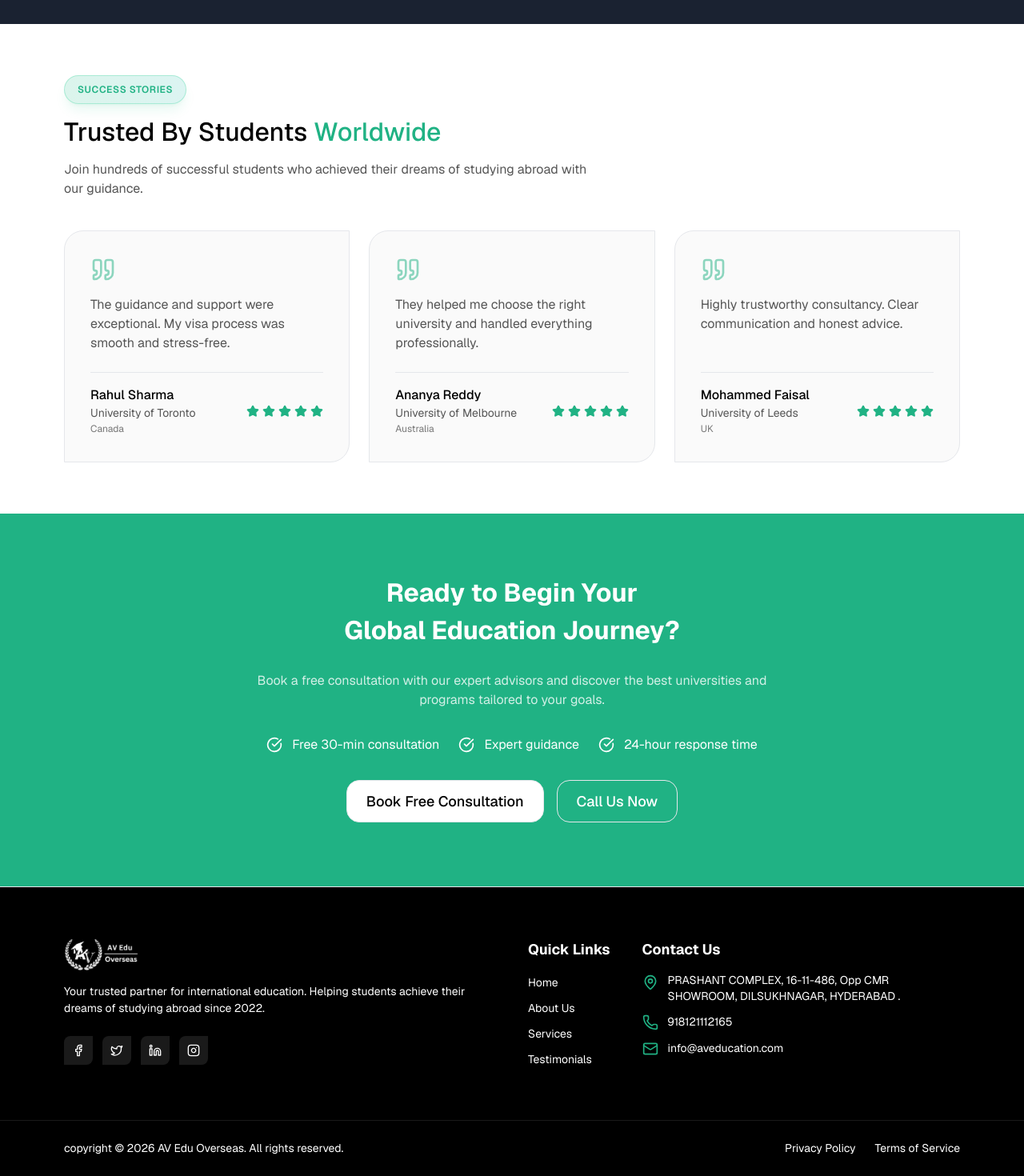
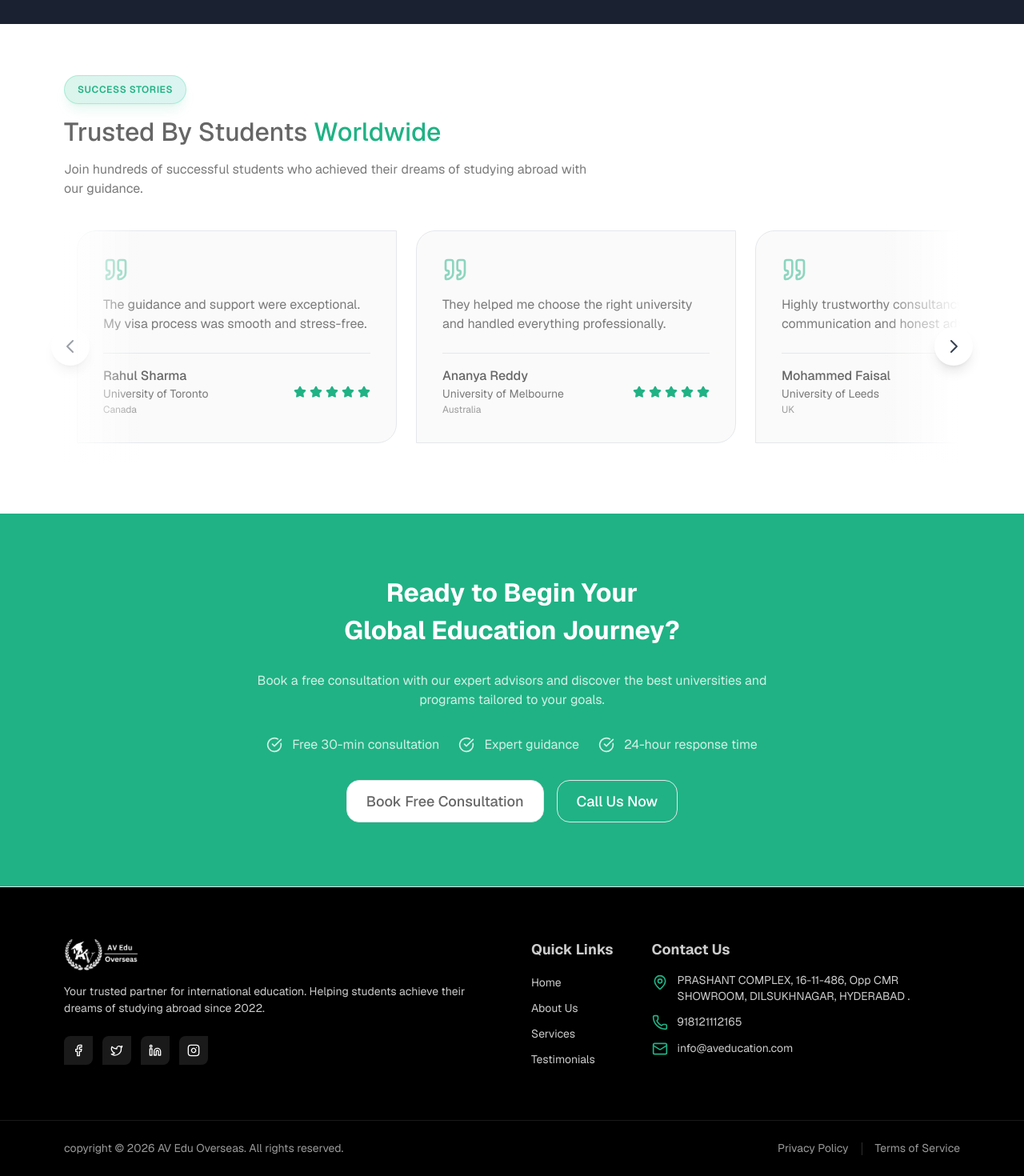
Before and after one commit to chilamsettiajay04/av-edu-overseas-next-website, a Next.js app: page /Testimonials in a window 1280 px wide. Shown: the part 770-2240 px from the top of the page at 80% size. Built offline with nearby package versions, Linux system fonts and the light colour scheme.

Commit message:
AC : Updated testimonials ui

```diff
--- a/app/CTA/page.tsx
+++ b/app/CTA/page.tsx
@@ -1,6 +1,6 @@
 "use client";
 import Button from "../components/Button";
-import { Calendar, CheckCircle, Phone } from "lucide-react";
+import { CheckCircle } from "lucide-react";
 import openWhatsApp from "../utils/whatsapp";
 import makePhoneCall from "../utils/mobile";
 import { siteContent } from "../constants/siteContent";
@@ -28,7 +28,7 @@ export default function CTA() {
           </p>
 
           {/* Benefits List */}
-          <div className="flex flex-col lg:flex-row gap-4 lg:gap-6 w-full max-w-3xl mt-4 items-start justify-start lg:justify-center">
+          <div className="flex flex-col lg:flex-row gap-4 lg:gap-6 w-full max-w-3xl mt-4 items-start justify-start lg:justify-center opacity-80">
             {siteContent.cta.benefits.map((benefit, index) => (
               <div
                 key={index}
--- a/app/Footer/page.tsx
+++ b/app/Footer/page.tsx
@@ -17,7 +17,7 @@ export default function Footer() {
     <footer className="w-full bg-color-background-inverted text-color-text-white border-t border-color-border">
       {/* Main Footer Content */}
       <div className="max-w-content mx-auto px-mobile lg:px-main py-12 lg:py-16">
-        <div className="grid grid-cols-1 lg:grid-cols-2  gap-8 lg:gap-10">
+        <div className="grid grid-cols-1 lg:grid-cols-2  gap-8 lg:gap-12">
           {/* Company Info */}
           <div className="space-y-4" data-testid="footer-company">
             <img
@@ -25,7 +25,7 @@ export default function Footer() {
               alt={siteContent.footer.company.logo.alt}
               className="w-auto h-10 object-contain brightness-0 invert"
             />
-            <p className="text-fontsize-small text-color-text-white/80 leading-lineheight-body">
+            <p className="text-fontsize-small text-color-text-white opacity-80 leading-lineheight-body">
               {siteContent.footer.company.description}
             </p>
             {/* Social Media */}
@@ -68,10 +68,13 @@ export default function Footer() {
             </div>
           </div>
 
-          <div className="flex flex-col md:flex-row gap-8 lg:gap-10">
+          <div className="flex flex-col md:flex-row gap-8 lg:gap-12">
             {/* Quick Links */}
-            <div className="space-y-4 min-w-fit" data-testid="footer-quick-links">
-              <h3 className="text-fontsize-h3 font-fontweight-bold text-color-text-white">
+            <div
+              className="space-y-4 min-w-fit"
+              data-testid="footer-quick-links"
+            >
+              <h3 className="text-fontsize-h3 font-fontweight-bold text-color-text-white opacity-80">
                 {siteContent.footer.quickLinks.title}
               </h3>
               <ul className="space-y-2">
@@ -79,7 +82,7 @@ export default function Footer() {
                   <li key={link.label}>
                     <a
                       href={link.href}
-                      className="text-fontsize-small text-color-text-white/80 hover:text-color-accent transition-colors duration-200"
+                      className="text-fontsize-small text-color-text-white opacity-80 hover:text-color-accent transition-colors duration-200"
                     >
                       {link.label}
                     </a>
@@ -90,7 +93,7 @@ export default function Footer() {
 
             {/* Contact Info */}
             <div className="space-y-4" data-testid="footer-contact">
-              <h3 className="text-fontsize-h3 font-fontweight-bold text-color-text-white">
+              <h3 className="text-fontsize-h3 font-fontweight-bold text-color-text-white opacity-80">
                 {siteContent.footer.contact.title}
               </h3>
               <ul className="space-y-3">
@@ -99,7 +102,7 @@ export default function Footer() {
                   data-testid="contact-address"
                 >
                   <MapPin className="w-5 h-5 flex-shrink-0 mt-0.5 text-color-accent" />
-                  <span className="text-fontsize-small text-color-text-white/80 leading-lineheight-small">
+                  <span className="text-fontsize-small text-color-text-white opacity-80 leading-lineheight-small">
                     {siteContent.contact.address}
                   </span>
                 </li>
@@ -110,7 +113,7 @@ export default function Footer() {
                   <Phone className="w-5 h-5 flex-shrink-0 text-color-accent" />
                   <a
                     href={`tel:${siteContent.contact.mobileNumber}`}
-                    className="text-fontsize-small text-color-text-white/80 hover:text-color-accent transition-colors duration-200"
+                    className="text-fontsize-small text-color-text-white opacity-80 hover:text-color-accent transition-colors duration-200"
                   >
                     {siteContent.contact.mobileNumber}
                   </a>
@@ -122,7 +125,7 @@ export default function Footer() {
                   <Mail className="w-5 h-5 flex-shrink-0 text-color-accent" />
                   <a
                     href={`mailto:${siteContent.contact.email}`}
-                    className="text-fontsize-small text-color-text-white/80 hover:text-color-accent transition-colors duration-200"
+                    className="text-fontsize-small text-color-text-white opacity-80 hover:text-color-accent transition-colors duration-200"
                   >
                     {siteContent.contact.email}
                   </a>
@@ -134,13 +137,13 @@ export default function Footer() {
       </div>
 
       {/* Bottom Bar */}
-      <div className="border-t border-white/10">
+      <div className="border-t border-white/10 text-fontsize-caption">
         <div className="max-w-content mx-auto px-mobile lg:px-main py-6">
-          <div className="flex flex-col md:flex-row items-start justify-between gap-4 text-fontsize-small text-color-text-white/60">
+          <div className="flex flex-col md:flex-row items-start justify-between gap-4 text-fontsize-small text-color-text-white opacity-60">
             <p data-testid="copyright">
               {siteContent.footer.bottomBar.copyright(currentYear)}
             </p>
-            <div className="flex items-center gap-6" data-testid="legal-links">
+            <div className="flex items-center gap-4" data-testid="legal-links">
               <a
                 href={siteContent.footer.bottomBar.privacyPolicy.href}
                 className="hover:text-color-accent transition-colors duration-200"
@@ -148,6 +151,7 @@ export default function Footer() {
               >
                 {siteContent.footer.bottomBar.privacyPolicy.label}
               </a>
+              <div className="h-4 w-px bg-white/30"></div>
               <a
                 href={siteContent.footer.bottomBar.termsOfService.href}
                 className="hover:text-color-accent transition-colors duration-200"
--- a/app/Home/page.tsx
+++ b/app/Home/page.tsx
@@ -56,7 +56,7 @@ const HeroSection = () => {
             />
           </div>
           {/* Trust Indicators */}
-          <div className="flex items-center justify-start  gap-6 lg:gap-10 animate-fade-in-up animation-delay-400">
+          <div className="flex items-center justify-start  gap-6 lg:gap-12 animate-fade-in-up animation-delay-400">
             {siteContent.home.trust.map((item, index) => (
               <div key={index} className="flex items-center">
                 <div className="text-start">
@@ -114,7 +114,7 @@ const HeroSection = () => {
             </div>
 
             {/* Floating Card 2 */}
-            <div className="absolute bottom-20 left-0 bg-white/20 backdrop-blur-xl rounded-2xl p-4 shadow-md animate-float animation-delay-300 ">
+            <div className="absolute bottom-20 left-0 bg-white/20 backdrop-blur-xl rounded-2xl p-4 shadow-md animate-float">
               <div className="flex items-center gap-3">
                 <div className="w-10 h-10 rounded-full bg-gradient-to-br from-color-accent to-color-accent-hover flex items-center justify-center">
                   <Users className="w-5 h-5 text-color-text-white" />
--- a/app/Testimonials/page.tsx
+++ b/app/Testimonials/page.tsx
@@ -1,60 +1,95 @@
+"use client";
+import { useRef, useState, useEffect } from "react";
 import SectionTag from "../components/SectionTag";
 import TestimonialCard from "../components/TestimonialCard";
+import { siteContent } from "../constants/siteContent";
 
 export default function Trust() {
-  const testimonials = [
-    {
-      name: "Rahul Sharma",
-      university: "University of Toronto",
-      country: "Canada",
-      rating: 5,
-      content:
-        "The guidance and support were exceptional. My visa process was smooth and stress-free.",
-    },
-    {
-      name: "Ananya Reddy",
-      university: "University of Melbourne",
-      country: "Australia",
-      rating: 5,
-      content:
-        "They helped me choose the right university and handled everything professionally.",
-    },
-    {
-      name: "Mohammed Faisal",
-      university: "University of Leeds",
-      country: "UK",
-      rating: 5,
-      content:
-        "Highly trustworthy consultancy. Clear communication and honest advice.",
-    },
-  ];
+  const testimonialsData = siteContent.testimonials;
+  const scrollRef = useRef<HTMLDivElement | null>(null);
+  const [showLeftButton, setShowLeftButton] = useState(false);
+  const [showRightButton, setShowRightButton] = useState(true);
+  const [isMobile, setIsMobile] = useState(false);
+
+  // Check if mobile on mount and window resize
+  useEffect(() => {
+    const checkMobile = () => {
+      setIsMobile(window.innerWidth < 768); // md breakpoint
+    };
+
+    checkMobile();
+    window.addEventListener('resize', checkMobile);
+
+    return () => window.removeEventListener('resize', checkMobile);
+  }, []);
+
+  const scroll = (direction: string) => {
+    if (scrollRef.current && !isMobile) {
+      const cardWidth = 350 + 24; // width + gap
+      const scrollAmount = cardWidth;
+      const newScrollLeft = scrollRef.current.scrollLeft +
+        (direction === 'left' ? -scrollAmount : scrollAmount);
+
+      scrollRef.current.scrollTo({
+        left: newScrollLeft,
+        behavior: 'smooth'
+      });
+
+      updateButtonVisibility(newScrollLeft);
+    }
+  };
+
+  const updateButtonVisibility = (scrollLeft: number) => {
+    if (scrollRef.current && !isMobile) {
+      const { scrollWidth, clientWidth } = scrollRef.current;
+      setShowLeftButton(scrollLeft > 10);
+      setShowRightButton(scrollLeft < scrollWidth - clientWidth - 10);
+    }
+  };
+
+  const handleScroll = () => {
+    if (scrollRef.current && !isMobile) {
+      updateButtonVisibility(scrollRef.current.scrollLeft);
+    }
+  };
+
+  // If 3 or fewer testimonials, show as grid, otherwise horizontal scroll on desktop
+  const showAsGrid = !isMobile && testimonialsData.testimonials.length <= 3;
+  const showHorizontalScroll = !isMobile && testimonialsData.testimonials.length > 3;
 
   return (
     <section
       className="flex flex-col min-h-fit w-full px-mobile lg:px-main py-16 items-center justify-center relative overflow-hidden bg-color-background"
       id="testimonials"
     >
-      <div className="max-w-content mx-auto w-full">
+      <div className="max-w-content mx-auto w-full relative">
         {/* Section Header */}
         <div className="mb-8 lg:mb-10 space-y-4">
           <div className="flex">
-            <SectionTag variant="accent" label="Success Stories" />
+            <SectionTag
+              variant="accent"
+              label={testimonialsData.sectionTag}
+            />
           </div>
 
           <h2 className="text-fontsize-h1 font-fontweight-medium text-color-text-primary leading-lineheight-heading">
-            Trusted By Students
-            <span className="text-color-text-accent ml-2">Worldwide</span>
+            {testimonialsData.heading.text}
+            <span className="text-color-text-accent ml-2">
+              {testimonialsData.heading.highlight}
+            </span>
           </h2>
 
           <p className="text-fontsize-body text-color-text-muted leading-lineheight-body max-w-2xl">
-            Join hundreds of successful students who achieved their dreams of
-            studying abroad with our guidance.
+            {testimonialsData.description}
           </p>
         </div>
 
-        {/* Testimonials Grid */}
-        <div className="grid grid-cols-1 md:grid-cols-2 lg:grid-cols-3 gap-6">
-          {testimonials.map((testimonial, index) => (
+        {/* Content Container */}
+        <div className="relative">
+          {/* Mobile: Vertical Scroll */}
+          {isMobile && (
+            <div className="space-y-6 max-h-[600px] overflow-y-auto pb-4 pr-2 scrollbar-thin scrollbar-thumb-gray-300">
+              {testimonialsData.testimonials.map((testimonial, index) => (
                 <TestimonialCard
                   key={index}
                   name={testimonial.name}
@@ -65,6 +100,82 @@ export default function Trust() {
                 />
               ))}
             </div>
+          )}
+
+          {/* Desktop: Grid (3 or fewer cards) */}
+          {showAsGrid && (
+            <div className="grid grid-cols-1 md:grid-cols-2 lg:grid-cols-3 gap-6">
+              {testimonialsData.testimonials.map((testimonial, index) => (
+                <TestimonialCard
+                  key={index}
+                  name={testimonial.name}
+                  university={testimonial.university}
+                  country={testimonial.country}
+                  rating={testimonial.rating}
+                  content={testimonial.content}
+                />
+              ))}
+            </div>
+          )}
+
+          {/* Desktop: Horizontal Scroll (more than 3 cards) */}
+          {showHorizontalScroll && (
+            <div className="relative">
+              {/* Fade Effects */}
+              <div className="pointer-events-none absolute inset-y-0 left-0 w-24 bg-gradient-to-r from-color-background via-color-background/80 to-transparent z-20" />
+              <div className="pointer-events-none absolute inset-y-0 right-0 w-24 bg-gradient-to-l from-color-background via-color-background/80 to-transparent z-20" />
+
+              {/* Navigation Buttons */}
+              <button
+                onClick={() => scroll('left')}
+                className={`absolute left-0 top-1/2 transform -translate-y-1/2 -translate-x-4 z-30 bg-white rounded-full p-3 shadow-lg hover:shadow-xl transition-all duration-300 ${showLeftButton ? 'opacity-100' : 'opacity-50 cursor-not-allowed'
+                  }`}
+                aria-label="Scroll left"
+                disabled={!showLeftButton}
+              >
+                <svg className="w-6 h-6 text-gray-700" fill="none" stroke="currentColor" viewBox="0 0 24 24">
+                  <path strokeLinecap="round" strokeLinejoin="round" strokeWidth={2} d="M15 19l-7-7 7-7" />
+                </svg>
+              </button>
+
+              <button
+                onClick={() => scroll('right')}
+                className={`absolute right-0 top-1/2 transform -translate-y-1/2 translate-x-4 z-30 bg-white rounded-full p-3 shadow-lg hover:shadow-xl transition-all duration-300 ${showRightButton ? 'opacity-100' : 'opacity-50 cursor-not-allowed'
+                  }`}
+                aria-label="Scroll right"
+                disabled={!showRightButton}
+              >
+                <svg className="w-6 h-6 text-gray-700" fill="none" stroke="currentColor" viewBox="0 0 24 24">
+                  <path strokeLinecap="round" strokeLinejoin="round" strokeWidth={2} d="M9 5l7 7-7 7" />
+                </svg>
+              </button>
+
+              {/* Scroll Container */}
+              <div
+                ref={scrollRef}
+                onScroll={handleScroll}
+                className="flex overflow-x-auto pb-6 scroll-smooth scrollbar-thin scrollbar-thumb-gray-300 scrollbar-track-transparent scrollbar-hide"
+              >
+                <div className="flex space-x-6 min-w-min px-4">
+                  {testimonialsData.testimonials.map((testimonial, index) => (
+                    <div
+                      key={index}
+                      className="flex-shrink-0 w-[350px] md:w-[380px] lg:w-[400px]"
+                    >
+                      <TestimonialCard
+                        name={testimonial.name}
+                        university={testimonial.university}
+                        country={testimonial.country}
+                        rating={testimonial.rating}
+                        content={testimonial.content}
+                      />
+                    </div>
+                  ))}
+                </div>
+              </div>
+            </div>
+          )}
+        </div>
       </div>
     </section>
   );
--- a/app/components/TestimonialCard.tsx
+++ b/app/components/TestimonialCard.tsx
@@ -1,6 +1,4 @@
 import { Quote, Star } from "lucide-react";
-import { siteContent } from "../constants/siteContent";
-
 interface TestimonialCardProps {
   name: string;
   university: string;
@@ -35,8 +33,7 @@ export default function TestimonialCard({
 
       {/* Testimonial Text */}
       <p className="text-fontsize-body text-color-text-muted leading-lineheight-body mb-6 flex-grow">
-        {content ??
-          siteContent.testimonials.defaultContent}
+        {content}
       </p>
 
       {/* Student Info */}
--- a/app/constants/siteContent.ts
+++ b/app/constants/siteContent.ts
@@ -65,6 +65,7 @@ export const siteContent = {
         },
     },
     seo: {
+        metadataBase: new URL("https://www.aveduoverseas.com"),
         title: "AV Edu Overseas – International Education & Visa Guidance",
         description:
             "AV Edu Overseas offers expert guidance for studying abroad, including international education programs, student visa assistance, and personalized support for your overseas education journey.",
@@ -99,10 +100,6 @@ export const siteContent = {
                 "Expert study abroad guidance, visa support, and international education consulting.",
             images: ["/og-image.png"],
         },
-    },
-    testimonials: {
-        defaultContent:
-            "Student feedback about their experience with the consultancy service.",
     },
     about: {
         images: [
@@ -298,4 +295,56 @@ export const siteContent = {
             },
         ],
     },
+    testimonials: {
+        sectionTag: "Success Stories",
+        heading: {
+            text: "Trusted By Students",
+            highlight: "Worldwide",
+        },
+        description: "Join hundreds of successful students who achieved their dreams of studying abroad with our guidance.",
+        testimonials: [
+            {
+                name: "Rahul Sharma",
+                university: "University of Toronto",
+                country: "Canada",
+                rating: 5,
+                content: "The guidance and support were exceptional. My visa process was smooth and stress-free.",
+            },
+            {
+                name: "Ananya Reddy",
+                university: "University of Melbourne",
+                country: "Australia",
+                rating: 5,
+                content: "They helped me choose the right university and handled everything professionally.",
+            },
+            {
+                name: "Mohammed Faisal",
+                university: "University of Leeds",
+                country: "UK",
+                rating: 5,
+                content: "Highly trustworthy consultancy. Clear communication and honest advice.",
+            },
+            {
+                name: "Rahul Sharma",
+                university: "University of Toronto",
+                country: "Canada",
+                rating: 5,
+                content: "The guidance and support were exceptional. My visa process was smooth and stress-free.",
+            },
+            {
+                name: "Ananya Reddy",
+                university: "University of Melbourne",
+                country: "Australia",
+                rating: 5,
+                content: "They helped me choose the right university and handled everything professionally.",
+            },
+            {
+                name: "Mohammed Faisal",
+                university: "University of Leeds",
+                country: "UK",
+                rating: 5,
+                content: "Highly trustworthy consultancy. Clear communication and honest advice.",
+            },
+        ],
+    },
 };
--- a/app/layout.tsx
+++ b/app/layout.tsx
@@ -21,6 +21,7 @@ const geistMono = Geist_Mono({
 /* ---------------- METADATA ---------------- */
 
 export const metadata: Metadata = {
+  metadataBase: siteContent.seo.metadataBase,
   title: siteContent.seo.title,
   description: siteContent.seo.description,
   keywords: siteContent.seo.keywords,
--- a/app/styles/globals.css
+++ b/app/styles/globals.css
@@ -15,6 +15,7 @@ body {
   background: var(--background);
   color: var(--text-primary);
 }
+
 html {
   -webkit-text-size-adjust: 100%;
   text-size-adjust: 100%;
@@ -23,3 +24,12 @@ html {
 body {
   overflow-x: hidden;
 }
+
+.scrollbar-hide {
+  -ms-overflow-style: none;
+  scrollbar-width: none;
+}
+
+.scrollbar-hide::-webkit-scrollbar {
+  display: none;
+}
--- a/app/styles/tokens/colors.css
+++ b/app/styles/tokens/colors.css
@@ -16,9 +16,10 @@
 
   /* TEXT */
   --text-accent: #20b284;
-  --text-primary: #000000;
-  --text-muted: #555555;
-  --text-subtle: #777777;
+  --text-primary: #666666;
+  --text-muted: #7a7a7a;
+  --text-subtle: #9a9a9a;
+
   --text-white: #ffffff;
   --text-black: #000000;
 
```
Also changed, not shown: app/About/page.tsx (+12 -5 lines), app/Process/page.tsx (+9 -3 lines), app/components/ProcessStepCard.tsx (+30 -9 lines), 1 other file (tests, documents, lock files or other folders). Lines whose indentation alone changed are shown as unchanged.
